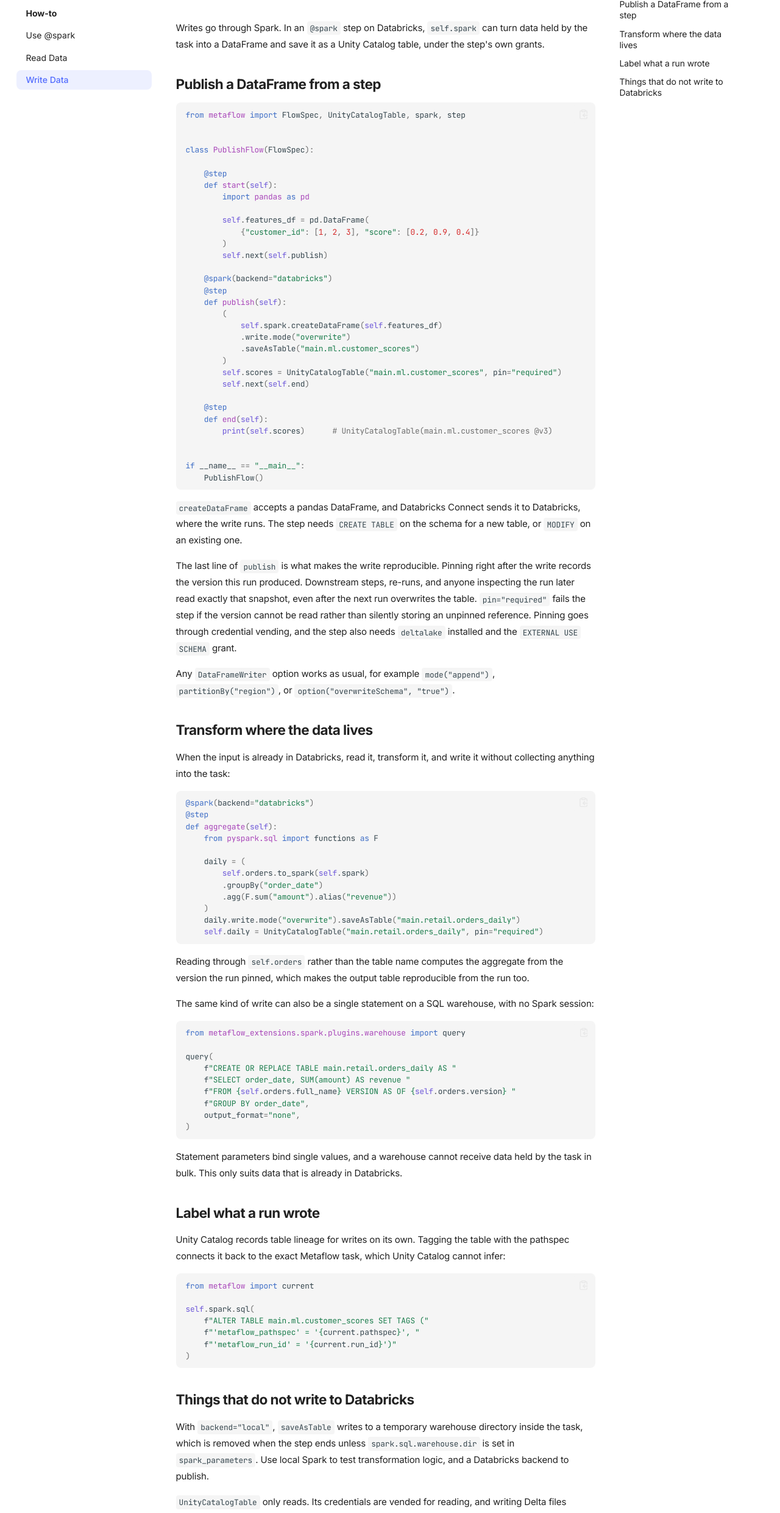
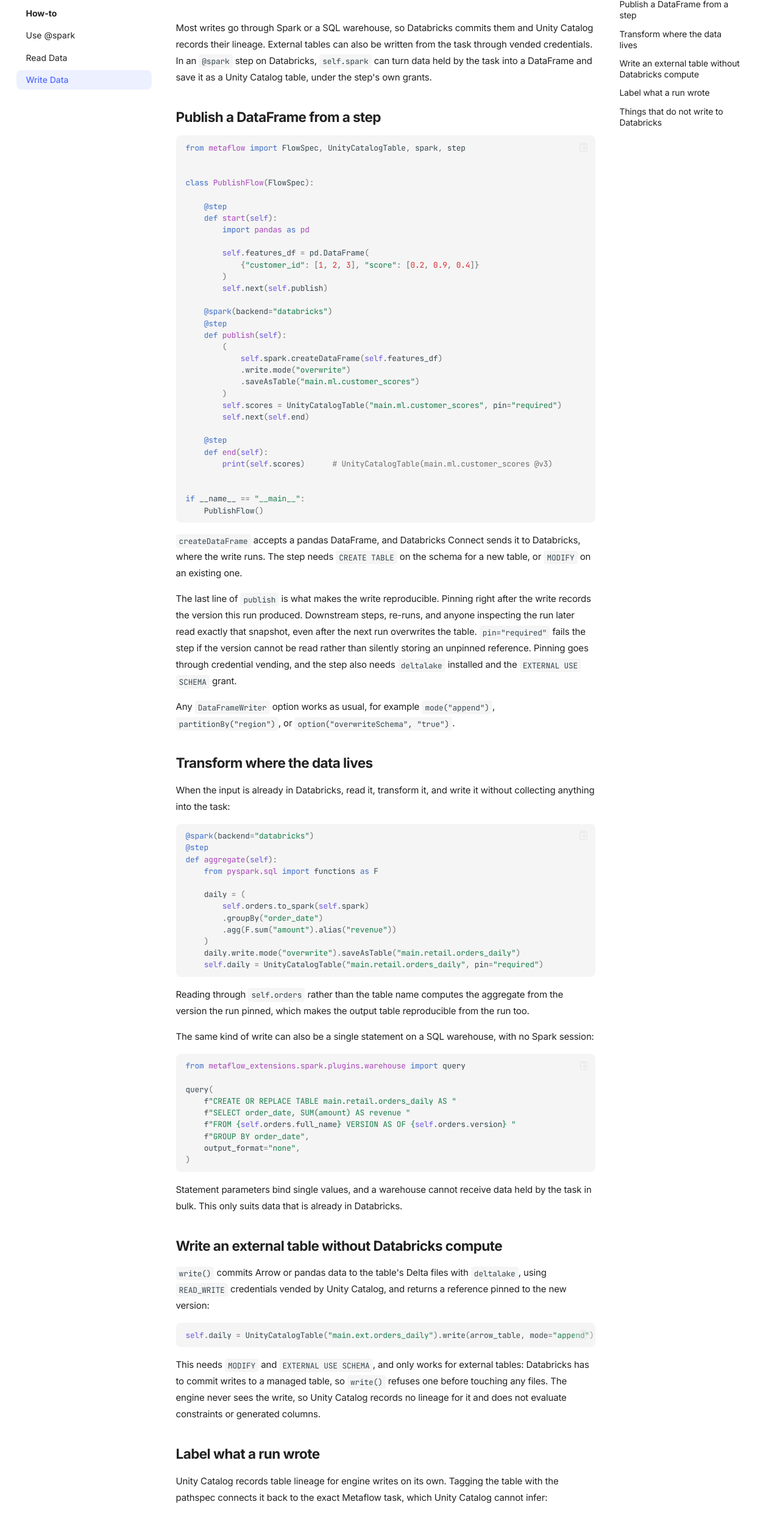
Before and after one commit to outerbounds/metaflow-pyspark, a plain HTML site: page how-to/write-data/index.html in a window 1280 px wide. Shown: the part 140-2621 px from the top of the page at 61% size. Drawn offline with Linux system fonts and the light colour scheme; no server answers.

Commit message:
deploy: 50ff05edaf465f009556468d85a072bf3e4dffd1

```diff
--- a/how-to/write-data/index.html
+++ b/how-to/write-data/index.html
@@ -458,6 +458,17 @@
 </li>
 
         <li class="md-nav__item">
+  <a href="#write-an-external-table-without-databricks-compute" class="md-nav__link">
+    <span class="md-ellipsis">
+      <span class="md-typeset">
+        Write an external table without Databricks compute
+      </span>
+    </span>
+  </a>
+
+</li>
+
+        <li class="md-nav__item">
   <a href="#label-what-a-run-wrote" class="md-nav__link">
     <span class="md-ellipsis">
       <span class="md-typeset">
@@ -559,6 +570,17 @@
 </li>
 
         <li class="md-nav__item">
+  <a href="#write-an-external-table-without-databricks-compute" class="md-nav__link">
+    <span class="md-ellipsis">
+      <span class="md-typeset">
+        Write an external table without Databricks compute
+      </span>
+    </span>
+  </a>
+
+</li>
+
+        <li class="md-nav__item">
   <a href="#label-what-a-run-wrote" class="md-nav__link">
     <span class="md-ellipsis">
       <span class="md-typeset">
@@ -604,7 +626,7 @@
 
 
 <h1 id="write-data">Write Data<a class="headerlink" href="#write-data" title="Permanent link">&para;</a></h1>
-<p>Writes go through Spark. In an <code>@spark</code> step on Databricks, <code>self.spark</code> can turn data held by the task into a DataFrame and save it as a Unity Catalog table, under the step's own grants.</p>
+<p>Most writes go through Spark or a SQL warehouse, so Databricks commits them and Unity Catalog records their lineage. External tables can also be written from the task through vended credentials. In an <code>@spark</code> step on Databricks, <code>self.spark</code> can turn data held by the task into a DataFrame and save it as a Unity Catalog table, under the step's own grants.</p>
 <h2 id="publish-a-dataframe-from-a-step">Publish a DataFrame from a step<a class="headerlink" href="#publish-a-dataframe-from-a-step" title="Permanent link">&para;</a></h2>
 <div class="language-python highlight"><pre><span></span><code><a id="__codelineno-0-1" name="__codelineno-0-1" href="#__codelineno-0-1"></a><span class="kn">from</span><span class="w"> </span><span class="nn">metaflow</span><span class="w"> </span><span class="kn">import</span> <span class="n">FlowSpec</span><span class="p">,</span> <span class="n">UnityCatalogTable</span><span class="p">,</span> <span class="n">spark</span><span class="p">,</span> <span class="n">step</span>
 <a id="__codelineno-0-2" name="__codelineno-0-2" href="#__codelineno-0-2"></a>
@@ -670,19 +692,21 @@
 <a id="__codelineno-2-9" name="__codelineno-2-9" href="#__codelineno-2-9"></a><span class="p">)</span>
 </code></pre></div>
 <p>Statement parameters bind single values, and a warehouse cannot receive data held by the task in bulk. This only suits data that is already in Databricks.</p>
+<h2 id="write-an-external-table-without-databricks-compute">Write an external table without Databricks compute<a class="headerlink" href="#write-an-external-table-without-databricks-compute" title="Permanent link">&para;</a></h2>
+<p><code>write()</code> commits Arrow or pandas data to the table's Delta files with <code>deltalake</code>, using <code>READ_WRITE</code> credentials vended by Unity Catalog, and returns a reference pinned to the new version:</p>
+<div class="language-python highlight"><pre><span></span><code><a id="__codelineno-3-1" name="__codelineno-3-1" href="#__codelineno-3-1"></a><span class="bp">self</span><span class="o">.</span><span class="n">daily</span> <span class="o">=</span> <span class="n">UnityCatalogTable</span><span class="p">(</span><span class="s2">"main.ext.orders_daily"</span><span class="p">)</span><span class="o">.</span><span class="n">write</span><span class="p">(</span><span class="n">arrow_table</span><span class="p">,</span> <span class="n">mode</span><span class="o">=</span><span class="s2">"append"</span><span class="p">)</span>
+</code></pre></div>
+<p>This needs <code>MODIFY</code> and <code>EXTERNAL USE SCHEMA</code>, and only works for external tables: Databricks has to commit writes to a managed table, so <code>write()</code> refuses one before touching any files. The engine never sees the write, so Unity Catalog records no lineage for it and does not evaluate constraints or generated columns.</p>
 <h2 id="label-what-a-run-wrote">Label what a run wrote<a class="headerlink" href="#label-what-a-run-wrote" title="Permanent link">&para;</a></h2>
-<p>Unity Catalog records table lineage for writes on its own. Tagging the table with the pathspec connects it back to the exact Metaflow task, which Unity Catalog cannot infer:</p>
-<div class="language-python highlight"><pre><span></span><code><a id="__codelineno-3-1" name="__codelineno-3-1" href="#__codelineno-3-1"></a><span class="kn">from</span><span class="w"> </span><span class="nn">metaflow</span><span class="w"> </span><span class="kn">import</span> <span class="n">current</span>
-<a id="__codelineno-3-2" name="__codelineno-3-2" href="#__codelineno-3-2"></a>
-<a id="__codelineno-3-3" name="__codelineno-3-3" href="#__codelineno-3-3"></a><span class="bp">self</span><span class="o">.</span><span class="n">spark</span><span class="o">.</span><span class="n">sql</span><span class="p">(</span>
-<a id="__codelineno-3-4" name="__codelineno-3-4" href="#__codelineno-3-4"></a>    <span class="sa">f</span><span class="s2">"ALTER TABLE main.ml.customer_scores SET TAGS ("</span>
-<a id="__codelineno-3-5" name="__codelineno-3-5" href="#__codelineno-3-5"></a>    <span class="sa">f</span><span class="s2">"'metaflow_pathspec' = '</span><span class="si">{</span><span class="n">current</span><span class="o">.</span><span class="n">pathspec</span><span class="si">}</span><span class="s2">', "</span>
-<a id="__codelineno-3-6" name="__codelineno-3-6" href="#__codelineno-3-6"></a>    <span class="sa">f</span><span class="s2">"'metaflow_run_id' = '</span><span class="si">{</span><span class="n">current</span><span class="o">.</span><span class="n">run_id</span><span class="si">}</span><span class="s2">')"</span>
-<a id="__codelineno-3-7" name="__codelineno-3-7" href="#__codelineno-3-7"></a><span class="p">)</span>
+<p>Unity Catalog records table lineage for engine writes on its own. Tagging the table with the pathspec connects it back to the exact Metaflow task, which Unity Catalog cannot infer:</p>
+<div class="language-python highlight"><pre><span></span><code><a id="__codelineno-4-1" name="__codelineno-4-1" href="#__codelineno-4-1"></a><span class="kn">from</span><span class="w"> </span><span class="nn">metaflow</span><span class="w"> </span><span class="kn">import</span> <span class="n">current</span>
+<a id="__codelineno-4-2" name="__codelineno-4-2" href="#__codelineno-4-2"></a>
+<a id="__codelineno-4-3" name="__codelineno-4-3" href="#__codelineno-4-3"></a><span class="bp">self</span><span class="o">.</span><span class="n">daily</span><span class="o">.</span><span class="n">stamp_lineage</span><span class="p">(</span><span class="n">current</span><span class="p">)</span>   <span class="c1"># metaflow_pathspec, metaflow_flow, metaflow_run_id</span>
 </code></pre></div>
+<p><code>stamp_lineage</code> runs <code>ALTER TABLE ... SET TAGS</code> through <code>query()</code>, so inside an <code>@spark</code> step it reuses the session and elsewhere it needs a warehouse.</p>
 <h2 id="things-that-do-not-write-to-databricks">Things that do not write to Databricks<a class="headerlink" href="#things-that-do-not-write-to-databricks" title="Permanent link">&para;</a></h2>
 <p>With <code>backend="local"</code>, <code>saveAsTable</code> writes to a temporary warehouse directory inside the task, which is removed when the step ends unless <code>spark.sql.warehouse.dir</code> is set in <code>spark_parameters</code>. Use local Spark to test transformation logic, and a Databricks backend to publish.</p>
-<p><code>UnityCatalogTable</code> only reads. Its credentials are vended for reading, and writing Delta files directly would bypass Unity Catalog's commit coordination for managed tables.</p>
+<p><code>UnityCatalogTable.write()</code> does not write managed tables, since writing their Delta files directly would bypass Unity Catalog's commit coordination.</p>
 
 
 
```
Also changed, not shown: search.json (+1 -1 lines).
